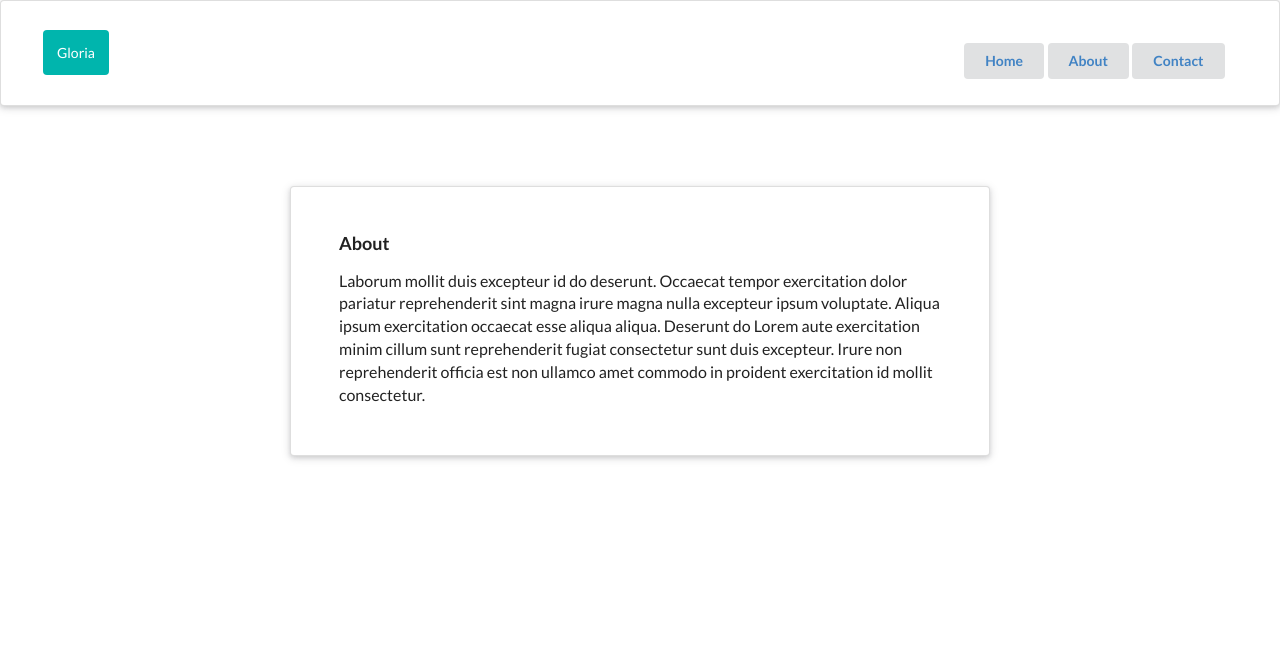
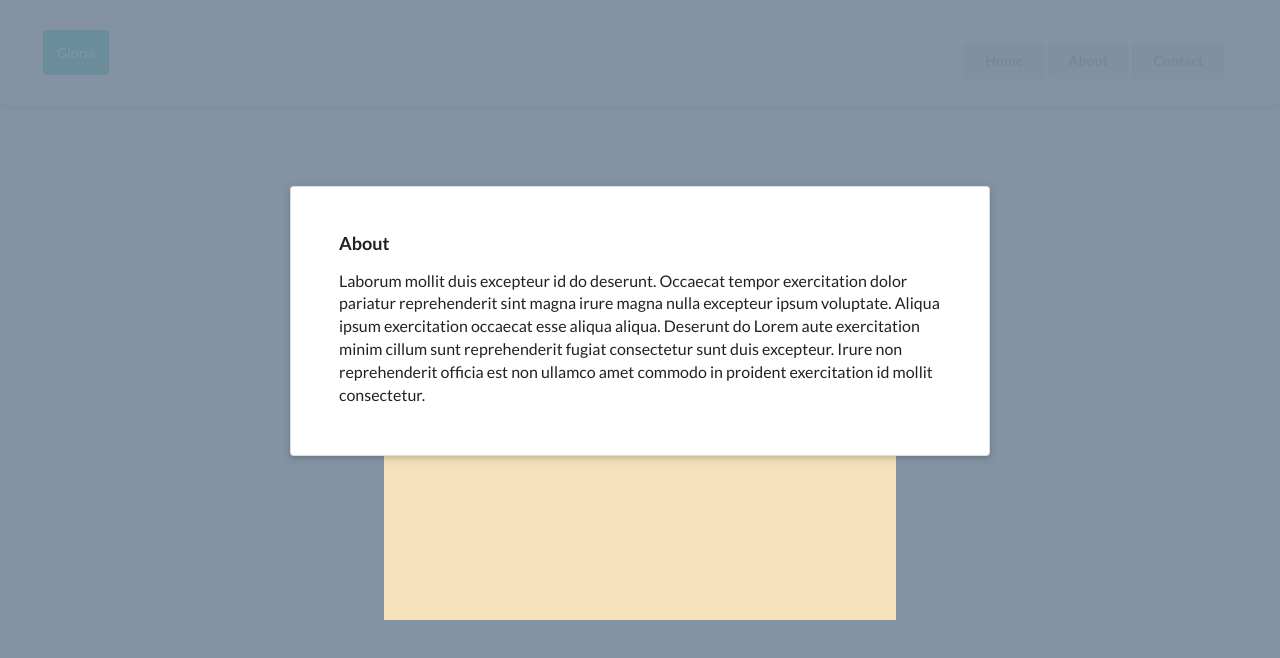
Before and after one commit to benmerchant/first-app-udemy-react-oak, a React (Create React App) app: page /about in a window 1280 px wide. Shown: the top 658 px of the page. Built offline with nearby package versions, Linux system fonts and the light colour scheme.

Commit message:
closes #10 react portals

```diff
--- a/public/index.html
+++ b/public/index.html
@@ -17,5 +17,6 @@
   <body>
     <noscript>You need to enable JavaScript to run this app.</noscript>
     <div id="root"></div>
+    <div id="modal"></div>
   </body>
 </html>
--- a/src/components/About.js
+++ b/src/components/About.js
@@ -1,7 +1,17 @@
 import React from 'react';
+import '../styles/modal.css';
 
 const About = () => {
   return (
+    <div>
+      <div className='wrapper'>
+        <div className='modal'>
+          <div className='modal-content'>
+            <h3>Modal Content</h3>
+          </div>
+        </div>
+      </div>
+
       <div
         className='ui raised very padded text container segment'
         style={{ marginTop: '80px' }}
@@ -17,6 +27,7 @@
           exercitation id mollit consectetur.
         </p>
       </div>
+    </div>
   );
 };
 
--- a/src/components/Contact.js
+++ b/src/components/Contact.js
@@ -1,9 +1,11 @@
 import React from 'react';
 import { Link } from 'react-router-dom';
+import Modal from './Modal';
 
 const Contact = () => {
   return (
     <div>
+      <Modal />
       <div
         className='ui raised very padded text container segment'
         style={{ marginTop: '80px' }}
--- /dev/null
+++ b/src/components/Modal.js
@@ -0,0 +1,15 @@
+import React from 'react';
+import ReactDOM from 'react-dom';
+
+const Modal = () => {
+  return ReactDOM.createPortal(
+    <div className='ui dimmer show modals visible active'>
+      <div className='ui raise very padded text container segment'>
+        <h1>I am a modal</h1>
+      </div>
+    </div>,
+    document.querySelector('#modal')
+  );
+};
+
+export default Modal;
--- /dev/null
+++ b/src/styles/modal.css
@@ -0,0 +1,23 @@
+.modal {
+  height: 100%;
+  width: 100%;
+  position: fixed;
+  background-color: lightslategray;
+  top: 0;
+  left: 0;
+  opacity: 0.9;
+  z-index: 10;
+}
+
+.modal-content {
+  background-color: wheat;
+  margin: 300px auto;
+  height: 40%;
+  width: 40%;
+  text-align: center;
+}
+
+.wrapper {
+  position: relative;
+  z-index: 0;
+}
```
Also changed, not shown: 1 other file (tests, documents, lock files or other folders). Lines whose indentation alone changed are shown as unchanged.
